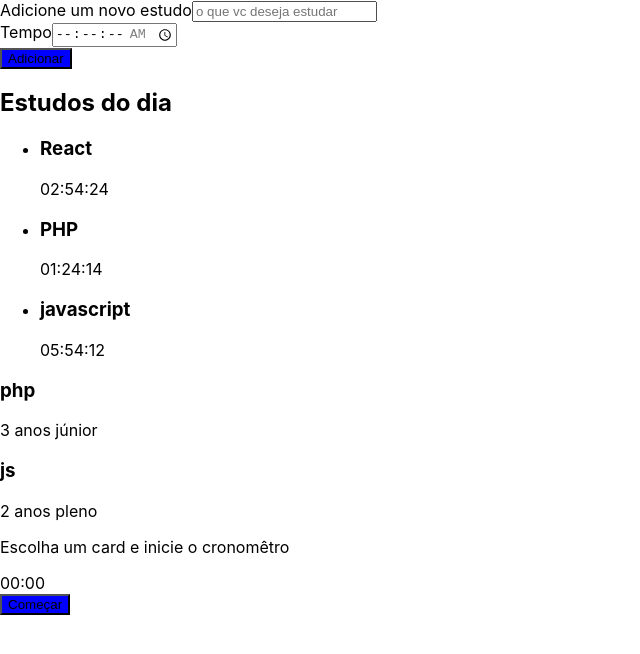
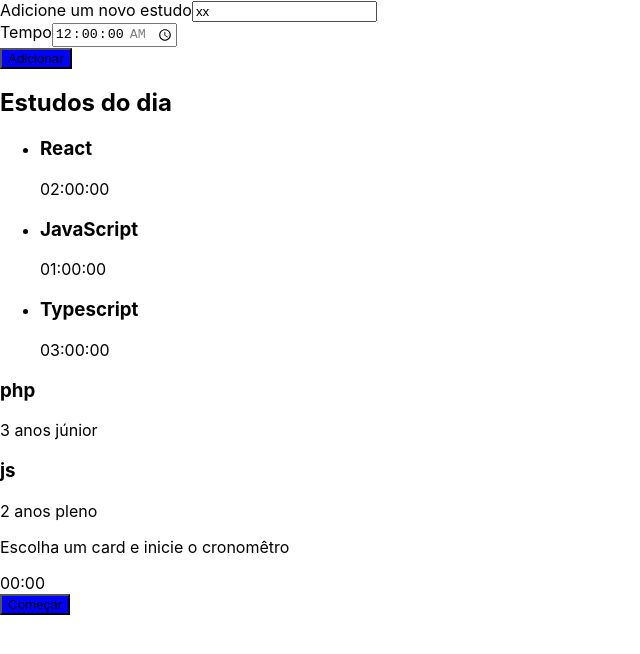
Before and after one commit to TemplatesFrontend/alura-studies, a React (Create React App) app: page / in a window 1280 px wide. Shown: the top 654 px of the page, without its empty margins (0-640 px from the left). Built offline with nearby package versions, Linux system fonts and the light colour scheme.

Commit message:
controlando o formulario

```diff
--- a/src/components/Form/index.tsx
+++ b/src/components/Form/index.tsx
@@ -2,9 +2,19 @@ import React from 'react';
 import Button from '../Button';
 
 class Form extends React.Component {
-     render() {
+    state = {
+        tarefa:"xx",
+        tempo: "00:00"
+    }
+
+    adicionarTarefa(e: React.FormEvent<HTMLFormElement>) {
+        e.preventDefault();
+        console.log('state: ', this.state);
+    }
+
+    render() {
         return (
-            <form>
+            <form onSubmit={this.adicionarTarefa.bind(this)}>
                 <div>
                     <label htmlFor="tarefa">
                         Adicione um novo estudo
@@ -13,6 +23,8 @@ class Form extends React.Component {
                         type="text"
                         name='tarefa'
                         id='tarefa'
+                        value={this.state.tarefa}
+                        onChange={e => this.setState({ ...this.state, tarefa: e.target.value})}
                         placeholder='o que vc deseja estudar'
                         required
                     />
@@ -27,6 +39,8 @@ class Form extends React.Component {
                         type="time"
                         step='1'
                         name='tempo'
+                        value={this.state.tempo}
+                        onChange={e => this.setState({ ...this.state, tempo: e.target.value})}
                         id='tempo'
                         min='00:00:00'
                         max='01:30:00'
--- a/src/components/List/index.tsx
+++ b/src/components/List/index.tsx
@@ -1,20 +1,35 @@
-import React from "react";
+import React, { useState } from "react";
 import Item from "./Item";
 
 function Lista() {
-  const tarefas = [
-    { id: 12, tarefa: "React", tempo: "02:54:24" },
-    { tarefa: "PHP", tempo: "01:24:14" },
-    { tarefa: "javascript", tempo: "05:54:12" },
-  ];
+  // let tarefas = [
+  //   { id: 12, tarefa: "React", tempo: "02:54:24" },
+  //   { tarefa: "PHP", tempo: "01:24:14" },
+  //   { tarefa: "javascript", tempo: "05:54:12" },
+  // ];
 
-  const skills = [
+  let skills = [
     { skill: "php", tempo: "3 anos", level: "júnior" },
     { skill: "js", tempo: "2 anos", level: "pleno" },
   ];
+
+  const [tarefas, setTarefas] = useState([{
+          tarefa: 'React',
+          tempo: '02:00:00'
+      }, {
+          tarefa: 'JavaScript',
+          tempo: '01:00:00'
+      }, {
+          tarefa: 'Typescript',
+          tempo: '03:00:00'
+      }]);
+
   return (
     <aside>
-      <h2> Estudos do dia </h2>
+        <h2 onClick={() => {
+          setTarefas([...tarefas, {tarefa: "Estudar estado", tempo: "05:00:00"}])
+        }}> Estudos do dia </h2>
+
       <ul>
         {tarefas.map((item, index) => (
           <Item
```
